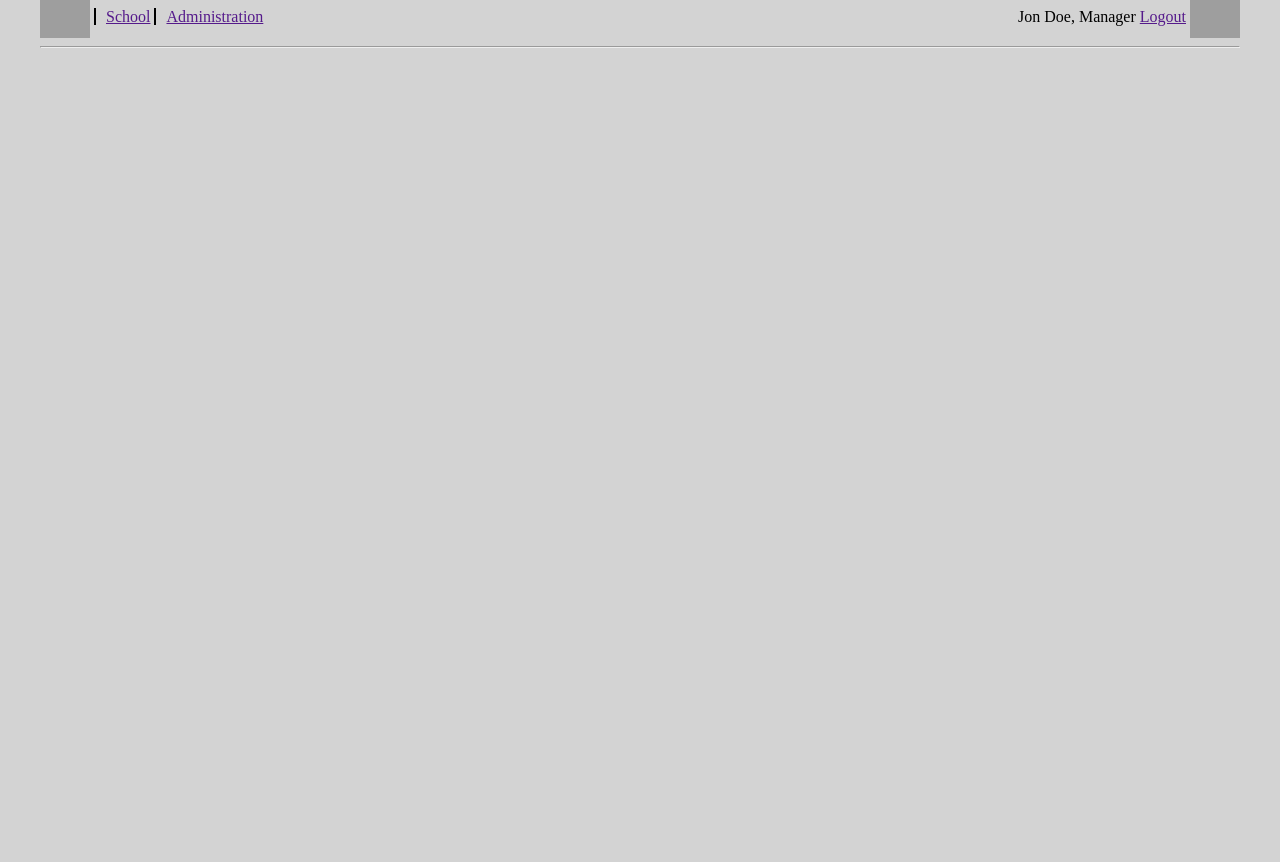
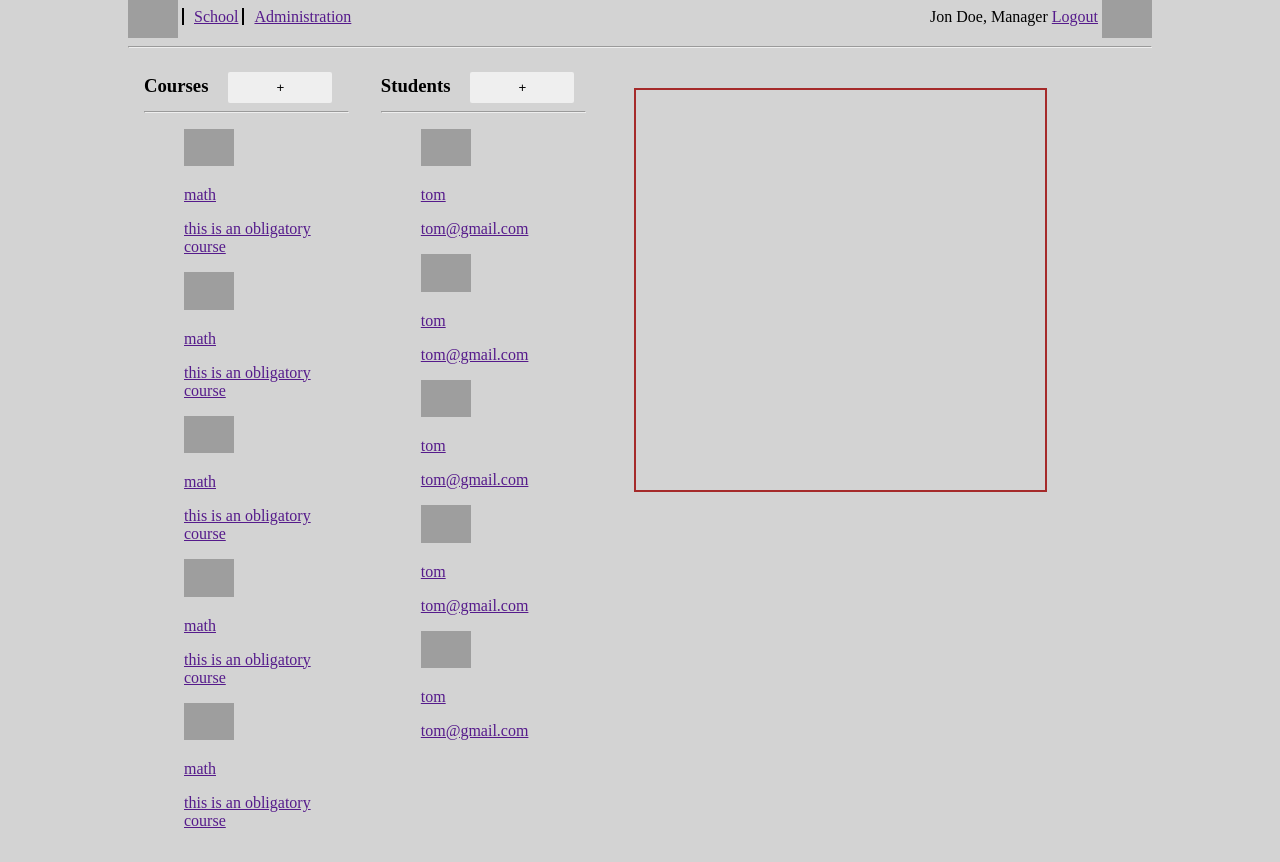
Before and after one commit to Mutasem-Halawani/PHP-school, a PHP site: page /html/owner.html in a window 1280 px wide. Before the commit the page ends 48 px from the top, so only its background shows below. Run offline with PHP 8.4, Linux system fonts and the light colour scheme; grey boxes are pictures that could not be loaded.

Commit message:
build main showcase page and add style to it

```diff
--- a/css/styles.css
+++ b/css/styles.css
@@ -1,13 +1,13 @@
 body{
-   width:1200px;
+   max-width:80%;
    margin: 0 auto;
    background-color: lightgray;
 }
 
 header{
     display:flex;
-     flex-direction: row;
-          justify-content: space-between;
+    flex-direction: row;
+    justify-content: space-between;
 }
 div.left-menu-items{
     display:inline;
@@ -25,3 +25,49 @@ a.left-menu-links{
 img#logo, img#logged-in-user-img{
     vertical-align: middle;
 }
+
+div.courses-list , div.students-list{
+    width:20%;
+    padding:1em;
+}
+
+main{
+    display:flex;
+    flex-direction: row;
+    /*justify-content: space-between;*/
+}
+
+div.main-container{
+    width:40%;
+    height:50vh;
+    border: 2px solid brown;
+    margin:2rem;
+}
+
+h3.list-header{
+    display:inline;
+}
+
+button.add-btn{
+    border:none;
+    padding:0.5rem 3rem;
+    margin-left:1rem;
+    border-radius: 2px;
+}
+
+button.add-btn:hover{
+    background-color: blue;
+    cursor:pointer;
+}
+
+button.add-btn:active{
+    background-color: lightblue;
+}
+
+ul{
+    list-style:none;
+}
+
+li.list-item{
+
+}
--- a/html/owner.html
+++ b/html/owner.html
@@ -1,5 +1,4 @@
 <!DOCTYPE html>
-
 <html>
     <head>
         <title>School</title>
@@ -22,5 +21,92 @@
             </div>
          </header>
          <hr>
+         <main>
+             <div class="courses-list">
+                 <h3 class="list-header">Courses</h3>
+                 <button id="add-course-btn" class="add-btn">+</button>
+                 <hr>
+                 <ul>
+                     <a href="">
+                         <li class="list-item">
+                             <img width="50" src="https://userscontent2.emaze.com/images/5d77f24d-41bd-463a-8fdd-a6f9351e5df5/bbaa6e381bd537550e14ef781525cc5e.gif" alt="" class="small-icon">
+                             <p class="course-name">math</p>
+                             <p class="course-description">this is an obligatory course</p>
+                         </li>
+                     </a>
+                     <a href="">
+                         <li class="list-item">
+                             <img width="50" src="https://userscontent2.emaze.com/images/5d77f24d-41bd-463a-8fdd-a6f9351e5df5/bbaa6e381bd537550e14ef781525cc5e.gif" alt="" class="small-icon">
+                             <p class="course-name">math</p>
+                             <p class="course-description">this is an obligatory course</p>
+                         </li>
+                     </a>
+                     <a href="">
+                         <li class="list-item">
+                             <img width="50" src="https://userscontent2.emaze.com/images/5d77f24d-41bd-463a-8fdd-a6f9351e5df5/bbaa6e381bd537550e14ef781525cc5e.gif" alt="" class="small-icon">
+                             <p class="course-name">math</p>
+                             <p class="course-description">this is an obligatory course</p>
+                         </li>
+                     </a>
+                     <a href="">
+                         <li class="list-item">
+                             <img width="50" src="https://userscontent2.emaze.com/images/5d77f24d-41bd-463a-8fdd-a6f9351e5df5/bbaa6e381bd537550e14ef781525cc5e.gif" alt="" class="small-icon">
+                             <p class="course-name">math</p>
+                             <p class="course-description">this is an obligatory course</p>
+                         </li>
+                     </a>
+                     <a href="">
+                         <li class="list-item">
+                             <img width="50" src="https://userscontent2.emaze.com/images/5d77f24d-41bd-463a-8fdd-a6f9351e5df5/bbaa6e381bd537550e14ef781525cc5e.gif" alt="" class="small-icon">
+                             <p class="course-name">math</p>
+                             <p class="course-description">this is an obligatory course</p>
+                         </li>
+                     </a>
+                 </ul>
+             </div>
+             <div class="students-list">
+                 <h3 class="list-header">Students</h3>
+                 <button id="add-student-btn" class="add-btn">+</button>
+                 <hr>
+                 <ul>
+                     <a href="">
+                         <li class="list-item">
+                             <img width="50" src="https://userscontent2.emaze.com/images/5d77f24d-41bd-463a-8fdd-a6f9351e5df5/bbaa6e381bd537550e14ef781525cc5e.gif" alt="" class="small-icon">
+                             <p class="student-name">tom</p>
+                             <p class="student-email">tom@gmail.com</p>
+                         </li>
+                     </a>
+                     <a href="">
+                         <li class="list-item">
+                             <img width="50" src="https://userscontent2.emaze.com/images/5d77f24d-41bd-463a-8fdd-a6f9351e5df5/bbaa6e381bd537550e14ef781525cc5e.gif" alt="" class="small-icon">
+                             <p class="student-name">tom</p>
+                             <p class="student-email">tom@gmail.com</p>
+                         </li>
+                     </a>
+                     <a href="">
+                         <li class="list-item">
+                             <img width="50" src="https://userscontent2.emaze.com/images/5d77f24d-41bd-463a-8fdd-a6f9351e5df5/bbaa6e381bd537550e14ef781525cc5e.gif" alt="" class="small-icon">
+                             <p class="student-name">tom</p>
+                             <p class="student-email">tom@gmail.com</p>
+                         </li>
+                     </a>
+                     <a href="">
+                         <li class="list-item">
+                             <img width="50" src="https://userscontent2.emaze.com/images/5d77f24d-41bd-463a-8fdd-a6f9351e5df5/bbaa6e381bd537550e14ef781525cc5e.gif" alt="" class="small-icon">
+                             <p class="student-name">tom</p>
+                             <p class="student-email">tom@gmail.com</p>
+                         </li>
+                     </a>
+                     <a href="">
+                         <li class="list-item">
+                             <img width="50" src="https://userscontent2.emaze.com/images/5d77f24d-41bd-463a-8fdd-a6f9351e5df5/bbaa6e381bd537550e14ef781525cc5e.gif" alt="" class="small-icon">
+                             <p class="student-name">tom</p>
+                             <p class="student-email">tom@gmail.com</p>
+                         </li>
+                     </a>
+                 </ul>
+             </div>
+             <div class="main-container"></div>
+         </main>
     </body>
 </html>
--- a/php/main.php
+++ b/php/main.php
@@ -37,7 +37,7 @@ for ($i=0,$count=count($rows);$i<$count;$i++){
          <header>
              <div class="left-menu-items">
                 <img id="logo" width="50"src="https://userscontent2.emaze.com/images/5d77f24d-41bd-463a-8fdd-a6f9351e5df5/bbaa6e381bd537550e14ef781525cc5e.gif">
-                <a class="left-menu-links" href="" >School</a>
+                <a class="left-menu-links" href="../html/owner.html" >School</a>
                 <a class="left-menu-links" href="" >Administration</a>
             </div>
             <div class="logged-in-user-info">
```
